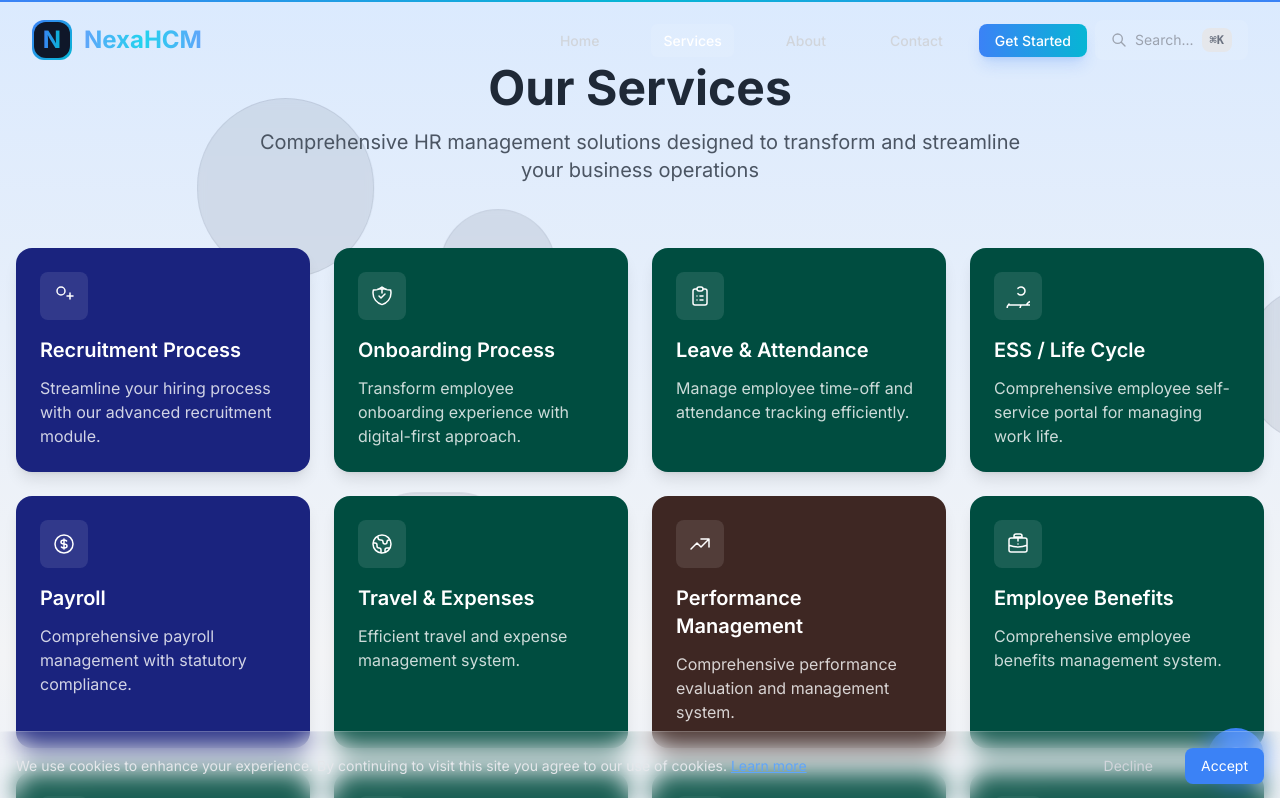
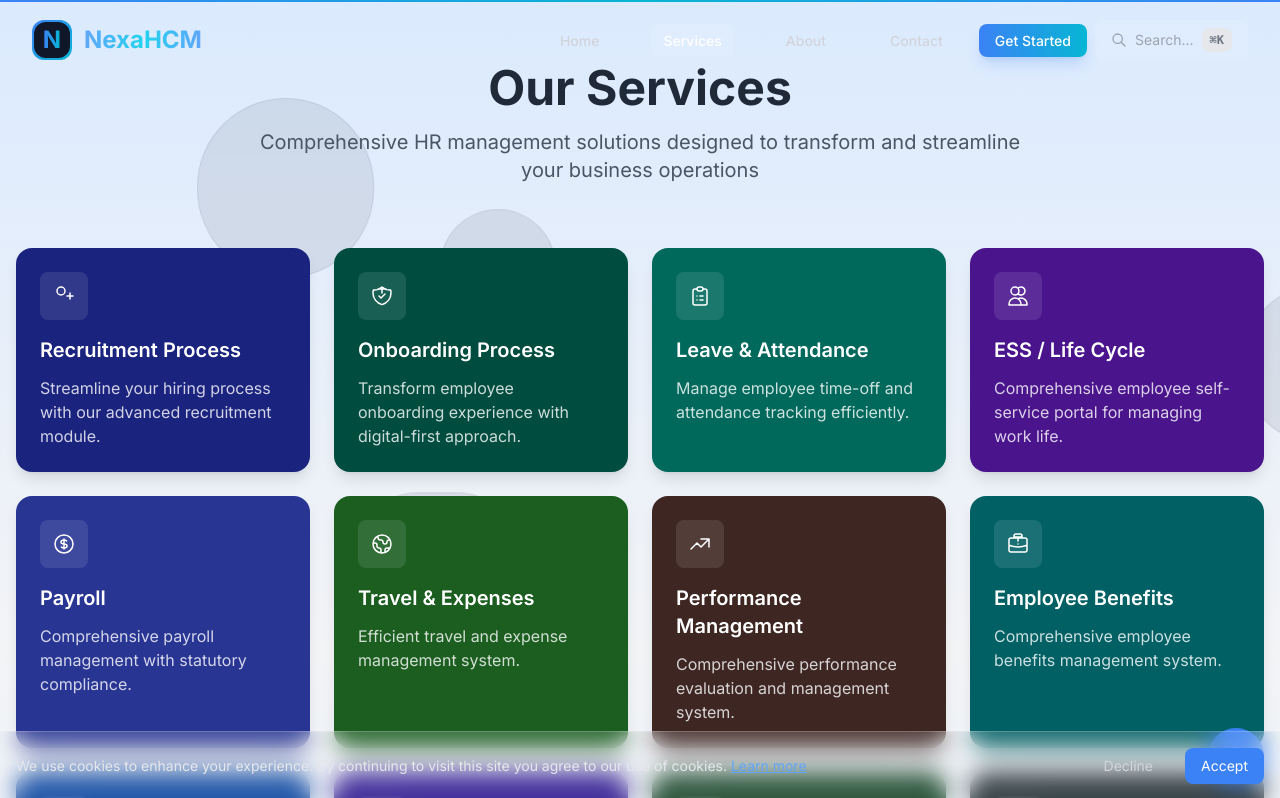
Before and after one commit to Prasanthk4/nexahcm, a React (Vite) app: page /services in a window 1280 px wide. Shown: the top 798 px of the page. Built offline with nearby package versions, Linux system fonts and the light colour scheme.

Commit message:
style: Update service cards with unique colors for each service

```diff
--- a/src/pages/Services.jsx
+++ b/src/pages/Services.jsx
@@ -99,7 +99,7 @@ const TechnologyStackTable = () => {
                 <div className="flex items-center space-x-2">
                   <div className="w-8 h-8 rounded-lg bg-gradient-to-br from-blue-500/20 to-purple-500/20 flex items-center justify-center">
                     <svg className="w-5 h-5 text-blue-400" fill="none" viewBox="0 0 24 24" stroke="currentColor">
-                      <path strokeLinecap="round" strokeLinejoin="round" strokeWidth={1.5} d="M19 21V5a2 2 0 00-2-2H7a2 2 0 00-2 2v16m14 0h2m-2 0h-5m-9 0H3m2 0h5m-9 0H0m2 0h5m-9 0h2m2 0h5m-10 0H0m10 0h2m-10 0H0m10 0h2m-10 0H0m2 0h5m-9 0H3m2 0h5" />
+                      <path strokeLinecap="round" strokeLinejoin="round" strokeWidth={1.5} d="M19 21V5a2 2 0 00-2-2H7a2 2 0 00-2 2v16m14 0h2m-2 0h-5m-9 0H3m2 0h5m-9 0H0m2 0h5m-9 0h2m2 0h5" />
                     </svg>
                   </div>
                   <span>On-Premises</span>
@@ -152,6 +152,7 @@ const modules = [
   {
     id: 'recruitment',
     title: 'Recruitment Process',
+    bgColor: 'bg-[#1a237e]', // Deep blue
     icon: (
       <svg className="w-6 h-6" fill="none" viewBox="0 0 24 24" stroke="currentColor">
         <path strokeLinecap="round" strokeLinejoin="round" strokeWidth={1.5} d="M18 9v3m0 0v3m0-3h3m-3 0h-3m-2-5a4 4 0 11-8 0 4 4 0 018 0z" />
@@ -211,6 +212,7 @@ const modules = [
   {
     id: 'onboarding',
     title: 'Onboarding Process',
+    bgColor: 'bg-[#004d40]', // Dark teal
     icon: (
       <svg className="w-6 h-6" fill="none" viewBox="0 0 24 24" stroke="currentColor">
         <path strokeLinecap="round" strokeLinejoin="round" strokeWidth={1.5} d="M9 12l2 2 4-4m5.618-4.016A11.955 11.955 0 0112 2.944a11.955 11.955 0 01-8.618 3.04A12.02 12.02 0 003 9c0 5.591 3.824 10.29 9 11.622 5.176-1.332 9-6.03 9-11.622 0-1.042-.133-2.052-.382-3.016z M12 9V5m0 0v4m0-4h4m-4 0H8" />
@@ -272,8 +274,9 @@ const modules = [
     overview: "The Onboarding Process module of NexaHCM simplifies and streamlines the process of integrating new hires into your organization. It ensures that employees have a smooth and well-coordinated start, reducing administrative workloads and enhancing the employee experience right from day one. With automated workflows and task management, this module helps HR teams effectively manage all onboarding activities, ensuring compliance and consistency."
   },
   {
-    id: 'attendance',
+    id: 'leave',
     title: 'Leave & Attendance',
+    bgColor: 'bg-[#00695c]', // Darker teal
     icon: (
       <svg className="w-6 h-6" fill="none" viewBox="0 0 24 24" stroke="currentColor">
         <path strokeLinecap="round" strokeLinejoin="round" strokeWidth={1.5} d="M9 5H7a2 2 0 00-2 2v12a2 2 0 002 2h10a2 2 0 002-2V7a2 2 0 00-2-2h-2M9 5a2 2 0 002 2h2a2 2 0 002-2M9 5a2 2 0 012-2h2a2 2 0 012 2m-3 7h3m-3 4h3m-6-4h.01M9 16h.01" />
@@ -343,11 +346,12 @@ const modules = [
     overview: "The Leave and Attendance Management module of NexaHCM streamlines the entire process of managing employee attendance and leave requests. It provides an efficient and transparent solution for tracking working hours, leave balances, and approvals, ensuring your organization stays compliant with company policies and labour regulations and it can be integrated with biometric machines."
   },
   {
-    id: 'lifecycle',
+    id: 'ess',
     title: 'ESS / Life Cycle',
+    bgColor: 'bg-[#4a148c]', // Deep purple
     icon: (
       <svg className="w-6 h-6" fill="none" viewBox="0 0 24 24" stroke="currentColor">
-        <path strokeLinecap="round" strokeLinejoin="round" strokeWidth={1.5} d="M12 4.354a4 4 0 110 5.292M15 21H3v-1a6 6 0 10 9 9v1zm0 0h6v-1a6 6 0 0110 0v1z" />
+        <path strokeLinecap="round" strokeLinejoin="round" strokeWidth={1.5} d="M12 4.354a4 4 0 110 5.292M15 21H3v-1a6 6 0 0112 0v1zm0 0h6v-1a6 6 0 00-9-5.197M13 7a4 4 0 11-8 0 4 4 0 018 0z" />
       </svg>
     ),
     shortDesc: 'Comprehensive employee self-service portal for managing work life.',
@@ -408,6 +412,7 @@ const modules = [
   {
     id: 'payroll',
     title: 'Payroll',
+    bgColor: 'bg-[#283593]', // Indigo
     icon: (
       <svg className="w-6 h-6" fill="none" viewBox="0 0 24 24" stroke="currentColor">
         <path strokeLinecap="round" strokeLinejoin="round" strokeWidth={1.5} d="M12 8c-1.657 0-3 .895-3 2s1.343 2 3 2 3 .895 3 2-1.343 2-3 2m0-8c1.11 0 2.08.402 2.599 1M12 8V7m0 1v8m0 0v1m0-1c-1.11 0-2.08-.402-2.599-1M21 12a9 9 0 11-18 0 9 9 0 0118 0z" />
@@ -461,8 +466,9 @@ const modules = [
     overview: "The Payroll module in NexaHCM seamlessly integrates leave and attendance management, allowing real-time tracking of employee leaves and their impact on salary. It automates the calculation of earnings and deductions, ensuring accurate payroll processing based on leave balances, statutory deductions, and allowances. Employees can easily access their Payslips, which are generated automatically after each payroll cycle. The system also creates bank-upload formats for salary disbursement and ensures compliance with all statutory requirements by generating reports like PF, ESI, LWF, and income tax reports, ensuring full regulatory compliance for both employees and employers."
   },
   {
-    id: 'travel-expenses',
+    id: 'travel',
     title: 'Travel & Expenses',
+    bgColor: 'bg-[#1b5e20]', // Dark green
     icon: (
       <svg className="w-6 h-6" fill="none" viewBox="0 0 24 24" stroke="currentColor">
         <path strokeLinecap="round" strokeLinejoin="round" strokeWidth={1.5} d="M3.055 11H5a2 2 0 012 2v1a2 2 0 002 2 2 2 0 012 2v2.945M8 3.935V5.5A2.5 2.5 0 0010.5 8h.5a2 2 0 012 2 2 2 0 104 0 2 2 0 012-2h1.064M15 20.488V18a2 2 0 012-2h3.064M21 12a9 9 0 11-18 0 9 9 0 0118 0z" />
@@ -518,6 +524,7 @@ const modules = [
   {
     id: 'performance',
     title: 'Performance Management',
+    bgColor: 'bg-[#3e2723]', // Dark brown
     icon: (
       <svg className="w-6 h-6" fill="none" viewBox="0 0 24 24" stroke="currentColor">
         <path strokeLinecap="round" strokeLinejoin="round" strokeWidth={1.5} d="M13 7h8m0 0v8m0-8l-8 8-4-4-6 6" />
@@ -577,6 +584,7 @@ const modules = [
   {
     id: 'benefits',
     title: 'Employee Benefits',
+    bgColor: 'bg-[#006064]', // Dark cyan
     icon: (
       <svg className="w-6 h-6" fill="none" viewBox="0 0 24 24" stroke="currentColor">
         <path strokeLinecap="round" strokeLinejoin="round" strokeWidth={1.5} d="M21 13.255A23.931 23.931 0 0112 15c-3.183 0-6.22-.62-9-1.745M16 6V4a2 2 0 00-2-2h-4a2 2 0 00-2 2v2m4 6h.01M5 20h14a2 2 0 002-2V8a2 2 0 00-2-2H5a2 2 0 00-2 2v10a2 2 0 002 2z M12 9V5m0 0v4m0-4h4m-4 0H8" />
@@ -636,6 +644,7 @@ const modules = [
   {
     id: 'askhr',
     title: 'Ask HR',
+    bgColor: 'bg-[#0d47a1]', // Strong blue
     icon: (
       <svg className="w-6 h-6" fill="none" viewBox="0 0 24 24" stroke="currentColor">
         <path strokeLinecap="round" strokeLinejoin="round" strokeWidth={1.5} d="M8 12h.01M12 12h.01M16 12h.01M21 12c0 4.418-4.03 8-9 8a9.863 9.863 0 01-4.255-.949L3 20l1.395-3.72C3.512 15.042 3 13.574 3 12c0-4.418 4.03-8 9-8s9 3.582 9 8z M12 9V5m0 0v4m0-4h4m-4 0H8" />
@@ -691,6 +700,7 @@ const modules = [
   {
     id: 'exit',
     title: 'Exit Management',
+    bgColor: 'bg-[#311b92]', // Deep purple
     icon: (
       <svg className="w-6 h-6" fill="none" viewBox="0 0 24 24" stroke="currentColor">
         <path strokeLinecap="round" strokeLinejoin="round" strokeWidth={1.5} d="M17 16l4-4m0 0l-4-4m4 4H7m6 4v1a3 3 0 01-3 3H6a3 3 0 01-3-3V7a3 3 0 013-3h4a3 3 0 013 3v1" />
@@ -758,6 +768,7 @@ const modules = [
   {
     id: 'compliance',
     title: 'HR Compliance Calendar',
+    bgColor: 'bg-[#1a472a]', // Forest green
     icon: (
       <svg className="w-6 h-6" fill="none" viewBox="0 0 24 24" stroke="currentColor">
         <path strokeLinecap="round" strokeLinejoin="round" strokeWidth={1.5} d="M9 5H7a2 2 0 00-2 2v12a2 2 0 002 2h10a2 2 0 002-2V7a2 2 0 00-2-2h-2M9 5a2 2 0 002 2h2a2 2 0 002-2M9 5a2 2 0 012-2h2a2 2 0 012 2m-6 9l2 2 4-4" />
@@ -817,6 +828,7 @@ const modules = [
   {
     id: 'visitor',
     title: 'Visitor Management',
+    bgColor: 'bg-[#263238]', // Blue grey
     icon: (
       <svg className="w-6 h-6" fill="none" viewBox="0 0 24 24" stroke="currentColor">
         <path strokeLinecap="round" strokeLinejoin="round" strokeWidth={1.5} d="M17 20h5v-2a3 3 0 00-5.356-1.857M17 20H7m10 0v-2c0-.656-.126-1.283-.356-1.857M7 20H2v-2a3 3 0 015.356-1.857M7 20v-2c0-.656.126-1.283.356-1.857m0 0a5.002 5.002 0 019.288 0M15 7a3 3 0 11-6 0 3 3 0 016 0zm6 3a2 2 0 11-4 0 2 2 0 014 0zM7 10a2 2 0 11-4 0 2 2 0 014 0z" />
@@ -878,8 +890,9 @@ const modules = [
     overview: "The Visitor Management process in NexaHCM ensures a seamless and efficient check-in and check-out experience for visitors. When a visitor arrives at the office premises, the security personnel or concerned person enters their details, including the name of the contact person they are visiting. Once this information is captured, the system automatically notifies the concerned employee, informing them of the visitor's arrival. This allows the employee to promptly acknowledge and prepare for the meeting. Additionally, employees can pre-schedule visits by requesting access for visitors beforehand. When the visitor arrives, their details are already verified in the system, allowing for quick identification and faster entry. The check-out process is similarly automated, ensuring accurate records of the visitor's time in and out of the premises."
   },
   {
-    id: 'tech-stack',
+    id: 'technology',
     title: 'Technology Stack',
+    bgColor: 'bg-[#4a0072]', // Deep violet
     icon: (
       <svg className="w-6 h-6" fill="none" viewBox="0 0 24 24" stroke="currentColor">
         <path strokeLinecap="round" strokeLinejoin="round" strokeWidth={1.5} d="M10.325 4.317c.426-1.756 2.924-1.756 3.35 0a1.724 1.724 0 002.573 1.066c1.543-.94 3.31.826 2.37 2.37a1.724 1.724 0 001.065 2.572c1.756.426 1.756 2.924 0 3.35a1.724 1.724 0 00-1.066 2.573c.94 1.543-.826 3.31-2.37 2.37a1.724 1.724 0 00-2.572 1.065c-.426 1.756-2.924 1.756-3.35 0a1.724 1.724 0 00-2.573-1.066c-1.543.94-3.31-.826-2.37-2.37a1.724 1.724 0 00-1.065-2.572c-1.756-.426-1.756-2.924 0-3.35a1.724 1.724 0 001.066-2.573c-.94-1.543.826-3.31 2.37-2.37.996.608 2.296.07 2.572-1.065z" />
@@ -1126,15 +1139,7 @@ const ProcessStep = ({ step, index }) => (
 );
 
 const ServiceCard = ({ service, index, onClick }) => {
-  const bgColor =
-    service.id === 'recruitment' ? 'bg-[#1a237e]' :
-    service.id === 'onboarding' ? 'bg-[#004d40]' :
-    service.id === 'leave' ? 'bg-[#00695c]' :
-    service.id === 'ess' ? 'bg-[#4a148c]' :
-    service.id === 'payroll' ? 'bg-[#1a237e]' :
-    service.id === 'travel' ? 'bg-[#5d1049]' :
-    service.id === 'performance' ? 'bg-[#3e2723]' :
-    'bg-[#004d40]';
+  const bgColor = service.bgColor;
 
   return (
     <motion.div
```
